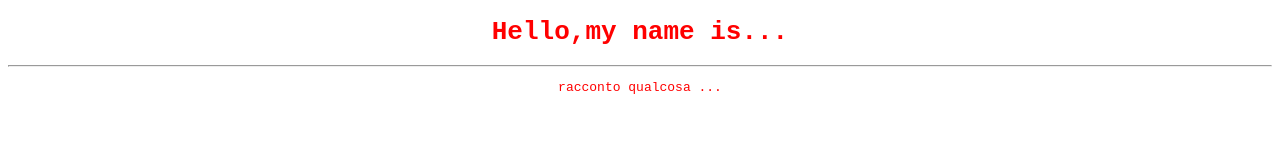
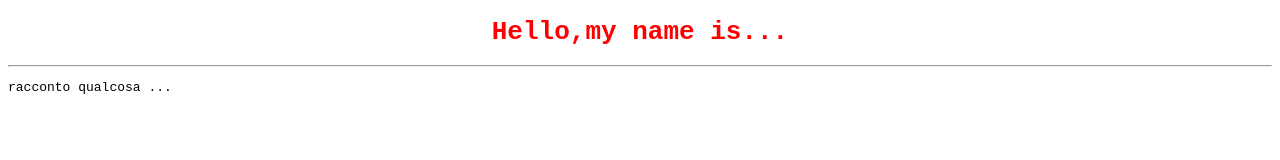
Before and after one commit to torone89/htmlcss-hello, a plain HTML site: page index.html in a window 1280 px wide. Drawn offline with Linux system fonts and the light colour scheme.

Commit message:
fixing style header vs main

```diff
--- a/css/style.css
+++ b/css/style.css
@@ -1,13 +1,15 @@
-*{box-sizing: border-box;
+* {box-sizing: border-box;
 }
 
-body{
+body {
     font-family: 'Courier New', Courier, monospace;
     font-size: small;
     font-weight: normal;
+    text-align: left;
+    color: black;
 }
 
-header{
+header {
     text-align: center;
     color: red;
 }
--- a/index.html
+++ b/index.html
@@ -11,7 +11,9 @@
 <header>
     <h1>Hello,my name is...</h1>
     <hr>
+</header>
+<main>
     <p>racconto qualcosa ...</p>
-</header>
+</main>
 </body>
 </html>
```
